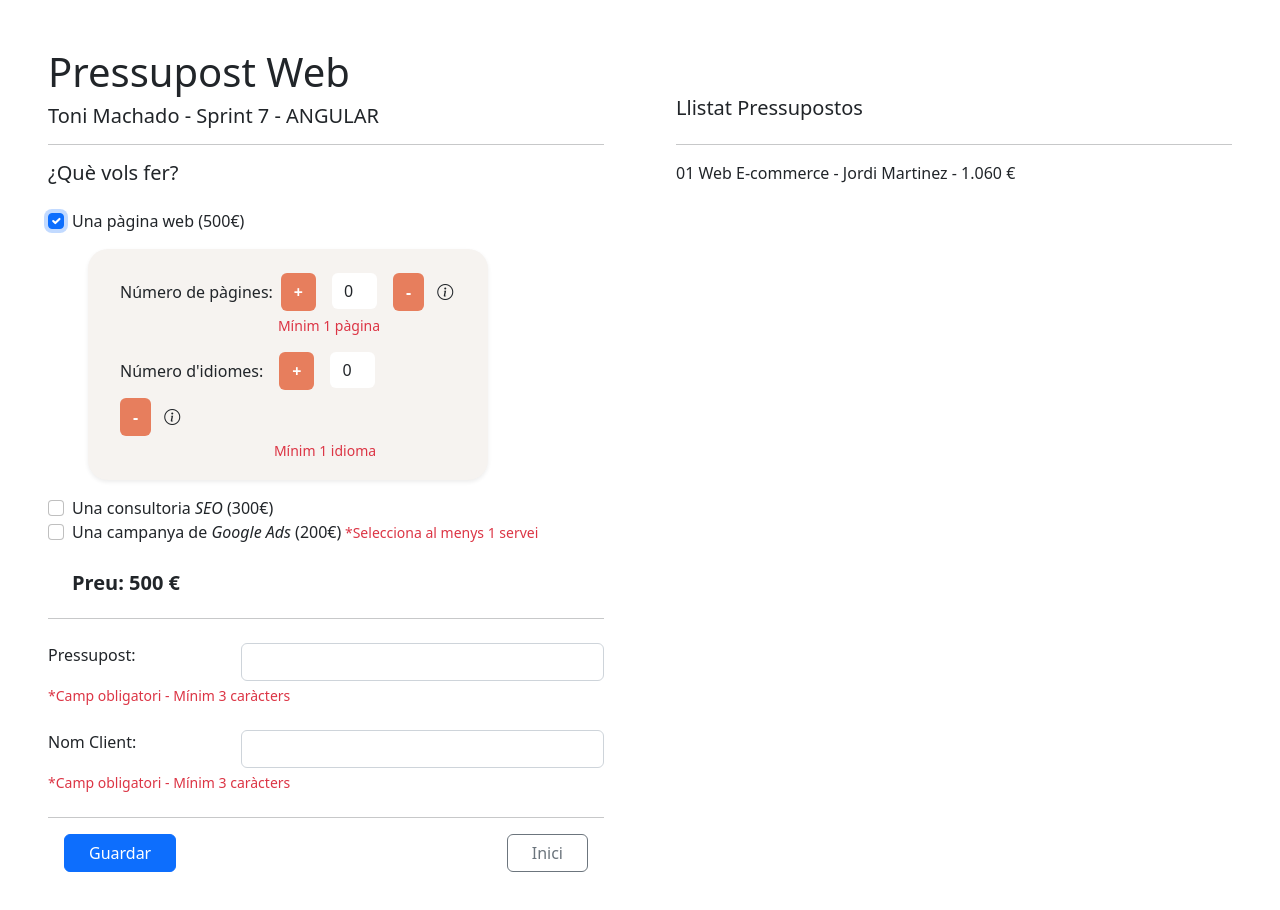
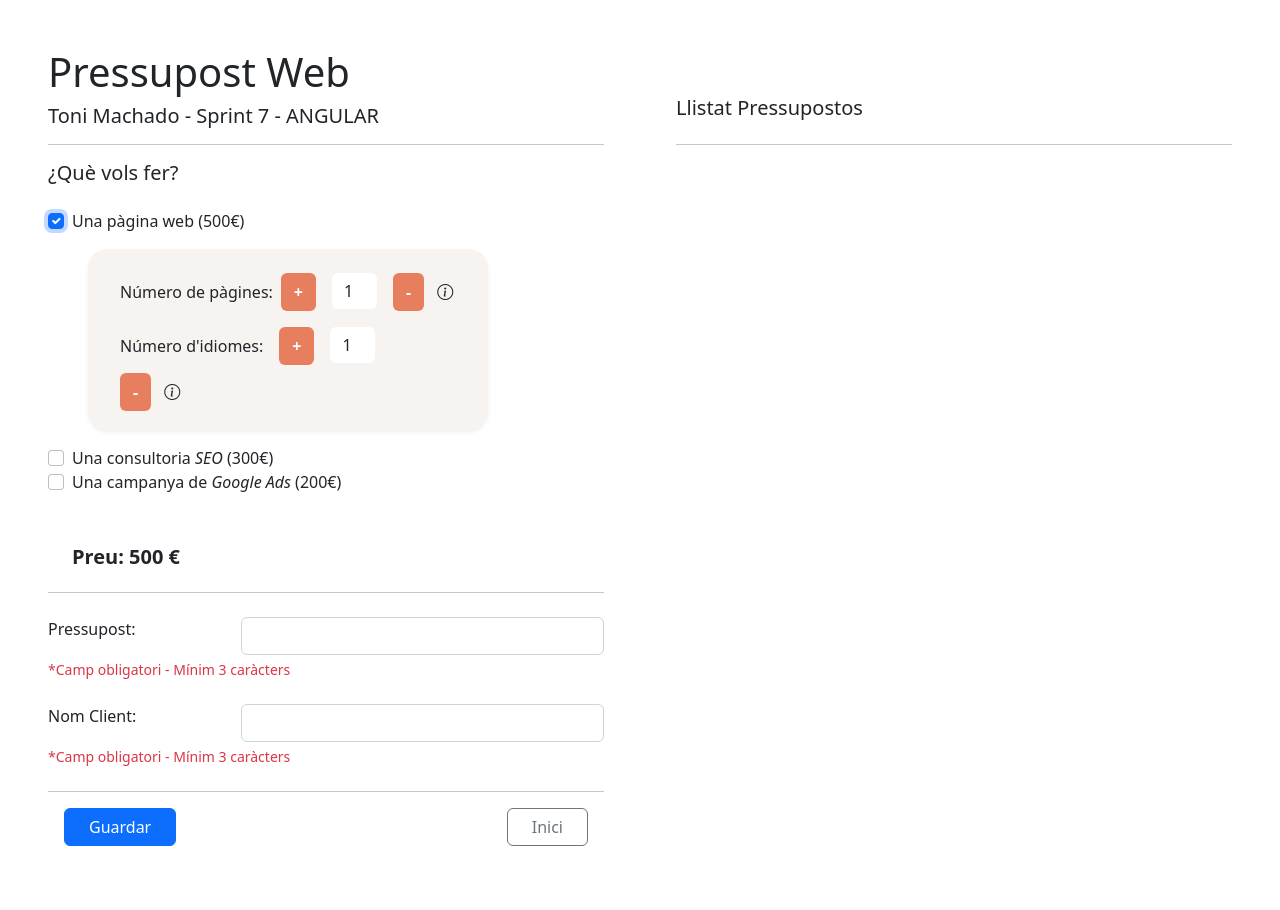
Before and after one commit to tonimjdev/sprint-7-pressupost, an Angular app: page /home in a window 1280 px wide. Both pictures are taken after a click on the checkbox 56 px from the left and 221 px from the top of the page. Shown: the top 910 px of the page. Built offline with nearby package versions, Linux system fonts and the light colour scheme.

Commit message:
Exercici 6 - Programar Array Pressupostos y configurar Validators Form

```diff
--- a/src/app/pressupost/home/home.component.html
+++ b/src/app/pressupost/home/home.component.html
@@ -8,7 +8,7 @@
 
     <h3 class="fs-5 pb-3">¿Què vols fer?</h3>
 
-    <form class="form-check">
+    <form class="form-check needs-validation">
       <input
         type="checkbox"
         class="form-check-input"
@@ -20,6 +20,7 @@
       <!-- Component Panell condicionat a activar check Pàgina Web -->
       <ng-template [ngIf]="webActive">
         <app-panell (propagar)="onTotalWebServ($event)"></app-panell>
+
       </ng-template>
 
       <input
@@ -41,8 +42,9 @@
       <label class="form-check-label">
         Una campanya de <em>Google Ads</em> (200€)</label
       >
-      <span
-      class="form-text text-danger mt-2 "
+      <br>
+      <span *ngIf="totalPresu<1"
+      class="form-text text-danger mt-2"
     >
       *Selecciona al menys 1 servei
     </span>
@@ -89,6 +91,7 @@
     <div class="row mt-2 mx-3 d-flex justify-content-between">
     <button
       class="btn btn-primary px-4 me-5 col-auto"
+      (click)="submitPresu()"
     >
       Guardar
     </button>
--- a/src/app/pressupost/home/home.component.ts
+++ b/src/app/pressupost/home/home.component.ts
@@ -1,6 +1,7 @@
 import { Component } from '@angular/core';
-
+// Servei
 import { PressupostService } from '../services/pressupost.service';
+// Forms
 import { FormGroup, FormBuilder, Validators } from '@angular/forms';
 
 @Component({
@@ -24,7 +25,6 @@ export class HomeComponent {
     nomForm: ['', [Validators.required, Validators.minLength(3)]]
   });
 
-
   // Missatge error a l'HTML si no passa validació
   campEsValid(campo: string) {
     return this.presuClientFormulari.controls[campo].errors;
@@ -35,24 +35,41 @@ export class HomeComponent {
     public pressupostService: PressupostService,
     private fb: FormBuilder) {}
 
-  totalFunc() {
-    this.totalServicios = this.pressupostService.calcTotalServeis(
-      this.webB,
-      this.seoB,
-      this.adsB
-    ); // Crida Servei
-    this.totalPresu = this.totalServicios + this.totalWebServ;
+
+
+  // Enviem submit al servei per afegir pressupost al llistat
+  submitPresu() {
+    const data = (new Date ()).toLocaleDateString(); // Data registre
+    let server = '';
+    // Condicional per enviar el servei triat
+    if (this.webB && this.seoB && this.adsB) server = 'Web - Seo - Ads'
+    else if (this.webB && this.seoB) server = 'Web - Seo'
+    else if (this.webB && this.adsB) server = 'Web - Ads'
+    else if (this.seoB && this.adsB) server = 'Seo - Ads'
+    else if (this.webB) server = 'Web'
+    else if (this.seoB) server = 'Seo'
+    else server = 'Ads' ;
+
+    // Enviem informació al servei Pressupost
+
+    this.pressupostService.arrayPresus(this.presuClientFormulari.value.presuForm, this.presuClientFormulari.value.nomForm, server, this.totalPresu, data);
+    console.log('Valdiators: ', this.presuClientFormulari);
   }
+
+
 
   checkWeb(valor: any): void {
     // Si quitamos check el total Servicios Web ha de ser 0
-    if (valor.currentTarget.checked == false) this.totalWebServ = 0;
+    if (valor.currentTarget.checked == false) this.totalWebServ=0
     valor.currentTarget.checked
       ? (this.webActive = true)
       : (this.webActive = false); // Visualitzar o no component "panell"
     valor.currentTarget.checked ? (this.webB = true) : (this.webB = false);
     this.totalFunc();
   }
+
+
+
   checkSeo(valor: any): void {
     valor.currentTarget.checked ? (this.seoB = true) : (this.seoB = false);
     this.totalFunc();
@@ -63,6 +80,17 @@ export class HomeComponent {
   }
   onTotalWebServ(valor: any): void {
     this.totalWebServ = valor;
+    console.log('this.totalWebServ: ', this.totalWebServ);
+    if (this.totalWebServ<60) this.totalPresu=0
+    else
+    this.totalPresu = this.totalServicios + this.totalWebServ;
+  }
+  totalFunc() {
+    this.totalServicios = this.pressupostService.calcTotalServeis(
+      this.webB,
+      this.seoB,
+      this.adsB
+    ); // Crida Servei
     this.totalPresu = this.totalServicios + this.totalWebServ;
   }
 }
--- a/src/app/pressupost/panell/panell.component.html
+++ b/src/app/pressupost/panell/panell.component.html
@@ -49,7 +49,6 @@
         </div>
         <div class="col-auto">
           <input
-            value="{{ idiomes }}"
             type="number"
             class="form-control me-2"
             [(ngModel)]="idiomes"
--- a/src/app/pressupost/panell/panell.component.ts
+++ b/src/app/pressupost/panell/panell.component.ts
@@ -21,9 +21,10 @@ export class PanellComponent {
   }
 
   // Variables
-  pagines: number = 0;
-  idiomes: number = 0;
+  pagines: number = 1;
+  idiomes: number = 1;
   totalOpcionsWeb: number = 0;
+  checkValid: boolean =  false;
 
   // Injectem el servei pressupost & FormBuilder al constructor
   constructor(
@@ -32,12 +33,13 @@ export class PanellComponent {
   ) {}
 
   cridarServeiOpcionsWeb() {
-    if (this.pagines < 1 || this.idiomes < 1) this.totalOpcionsWeb = 0;
+    if (this.pagines < 1 || this.idiomes < 1) {this.totalOpcionsWeb = 0; this.checkValid=false}
     else {
       this.totalOpcionsWeb = this.pressupostService.calcOpcionsWeb(
         this.pagines,
         this.idiomes
       );
+      this.checkValid=true;
     }
   }
 
@@ -48,7 +50,7 @@ export class PanellComponent {
     this.cridarServeiOpcionsWeb();
   }
 
-  // Enviem Total Opcions Web al component pare "Home" amb @Output
+  // Enviem Total Opcions Web & Validacio del Form al component pare "Home" amb @Output
   @Output()
   propagar = new EventEmitter<number>();
   onPropagar() {
--- a/src/app/pressupost/pressupost-list/pressupost-list.component.html
+++ b/src/app/pressupost/pressupost-list/pressupost-list.component.html
@@ -1,5 +1,3 @@
 
 <h2 class="fs-5 fw-light mt-5 mb-4">Llistat Pressupostos</h2>
     <hr />
-
-    <p> 01 Web E-commerce - Jordi Martinez - 1.060 €</p>
--- a/src/app/pressupost/pressupost-list/pressupost-list.component.ts
+++ b/src/app/pressupost/pressupost-list/pressupost-list.component.ts
@@ -1,4 +1,5 @@
 import { Component, OnInit } from '@angular/core';
+import { PressupostService } from '../services/pressupost.service';
 
 @Component({
   selector: 'app-pressupost-list',
@@ -7,7 +8,11 @@ import { Component, OnInit } from '@angular/core';
 })
 export class PressupostListComponent implements OnInit {
 
-  constructor() { }
+  constructor(
+    public pressupostService: PressupostService
+  ) { }
+
+
 
   ngOnInit(): void {
   }
--- a/src/app/pressupost/services/pressupost.service.ts
+++ b/src/app/pressupost/services/pressupost.service.ts
@@ -1,5 +1,6 @@
 import { Injectable } from '@angular/core';
 
+import { Pressupost } from '../interface/pressupost.interface';
 
 @Injectable()
 export class PressupostService {
@@ -10,6 +11,8 @@ export class PressupostService {
   costeWeb: number = 500;
   costeSeo: number = 300;
   costeAds: number = 200;
+
+  llistatPresusArray:Pressupost[] = [];
 
 
   calcOpcionsWeb(pages: number, languages: number): number {
@@ -25,4 +28,14 @@ export class PressupostService {
     this.totalServeisWeb = acumulado;
     return this.totalServeisWeb;
   }
+
+  arrayPresus(presuNom: any, client: any, servei: any, total:any, data:any) {
+
+    let id = this.llistatPresusArray.length+1;
+
+    this.llistatPresusArray.push({id, presuNom, client, servei, total, data});
+
+    console.log(this.llistatPresusArray)
+
+  }
 }
```
Also changed, not shown: src/app/pressupost/interface/pressupost.interface.ts (added, +8 -0 lines).
